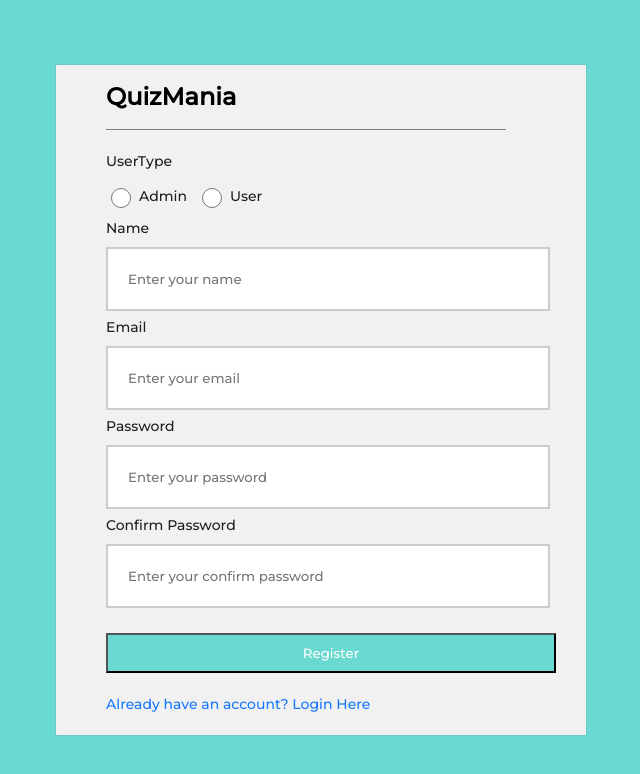
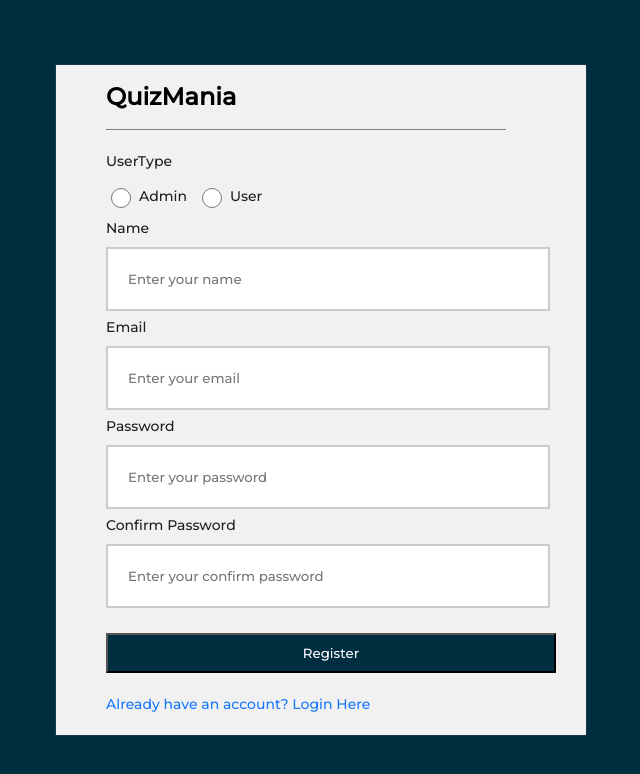
Before and after one commit to sagar-tandan/codSoft_Quiz_frontend, a React (Vite) app: page /register in a window 1280 px wide. Shown: the top 774 px of the page, without its empty margins (319-959 px from the left). Built offline with nearby package versions, Linux system fonts and the light colour scheme.

Commit message:
css primary color

```diff
--- a/src/stylesheets/theme.css
+++ b/src/stylesheets/theme.css
@@ -1,5 +1,5 @@
 :root {
-  --primary: #69d9d1;
+  --primary: #002e41;
   --secondary: #ff5722;
   --success: #4caf50;
   --info: #00bcd4;
```
